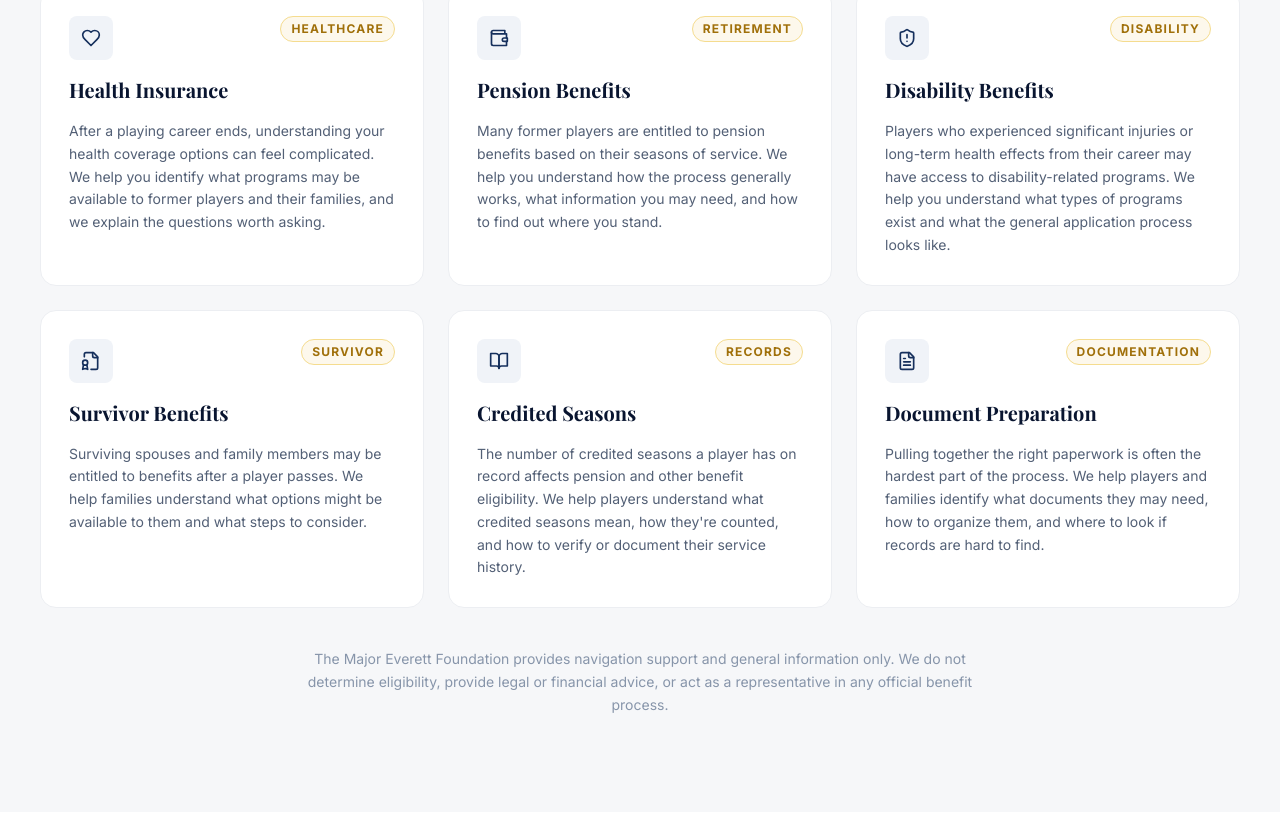
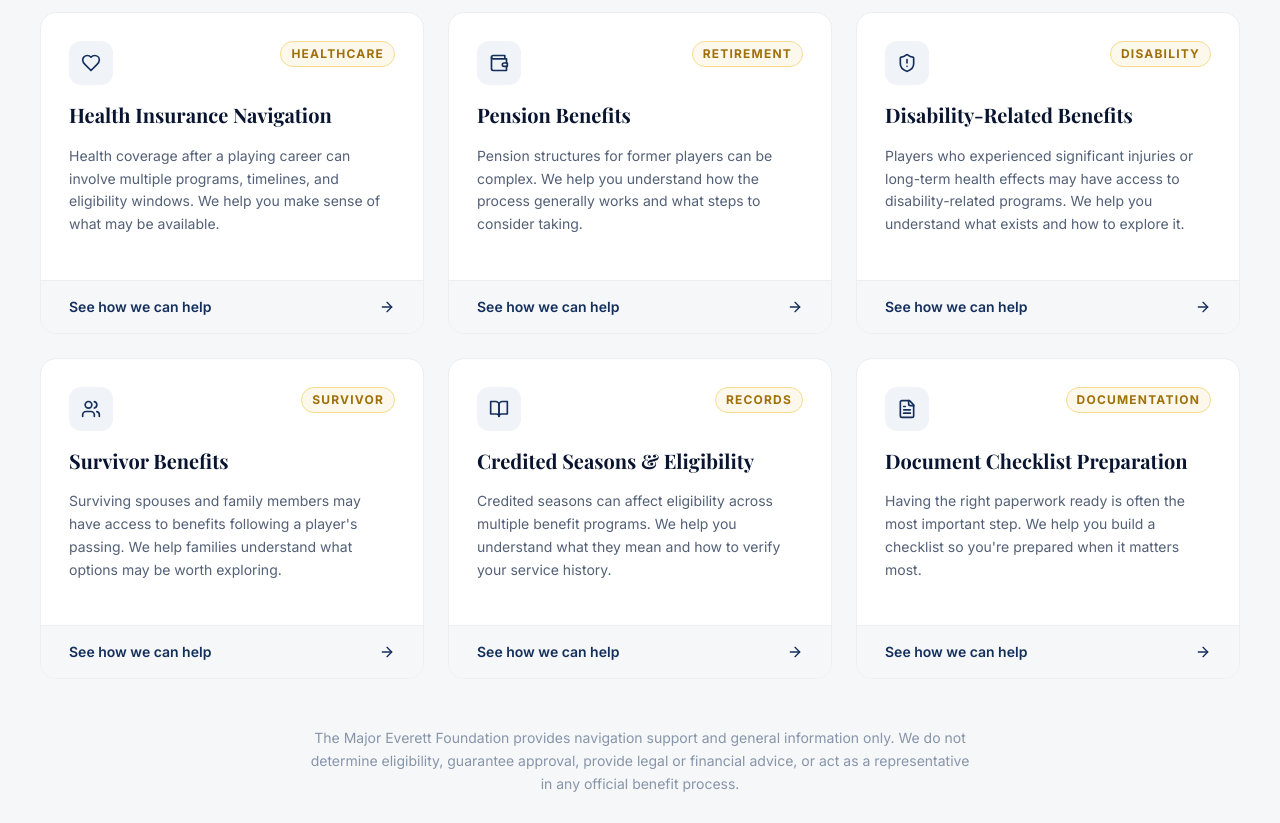
Before and after one commit to ptg-software-solutions/client-majoreverettfoundation-website-bolt-draft, a React (Vite) app: page / in a window 1280 px wide. Shown: the part 2197-3020 px from the top of the page. Built offline with nearby package versions, Linux system fonts and the light colour scheme.

Commit message:
Update Benefits section with action lists

```diff
--- a/src/components/Benefits.tsx
+++ b/src/components/Benefits.tsx
@@ -1,90 +1,183 @@
-import { Heart, Wallet, ShieldAlert, BookOpen, FileBadge, FileText } from 'lucide-react';
+import { Heart, Wallet, ShieldAlert, Users, BookOpen, FileText, CheckCircle2, ArrowRight } from 'lucide-react';
+import { useState } from 'react';
 
 const benefits = [
   {
     icon: Heart,
-    title: 'Health Insurance',
-    description:
-      'After a playing career ends, understanding your health coverage options can feel complicated. We help you identify what programs may be available to former players and their families, and we explain the questions worth asking.',
+    title: 'Health Insurance Navigation',
     tag: 'Healthcare',
+    summary:
+      'Health coverage after a playing career can involve multiple programs, timelines, and eligibility windows. We help you make sense of what may be available.',
+    actions: [
+      'Understand your coverage options and how they interact',
+      'Prepare questions before speaking with plan administrators',
+      'Identify key enrollment windows and deadlines to ask about',
+      'Organize documentation that may be requested during review',
+    ],
   },
   {
     icon: Wallet,
     title: 'Pension Benefits',
-    description:
-      'Many former players are entitled to pension benefits based on their seasons of service. We help you understand how the process generally works, what information you may need, and how to find out where you stand.',
     tag: 'Retirement',
+    summary:
+      'Pension structures for former players can be complex. We help you understand how the process generally works and what steps to consider taking.',
+    actions: [
+      'Understand how pension calculations are generally structured',
+      'Identify what information you may need to gather',
+      'Prepare questions for the relevant pension administrators',
+      'Organize service records and career documentation',
+    ],
   },
   {
     icon: ShieldAlert,
-    title: 'Disability Benefits',
-    description:
-      'Players who experienced significant injuries or long-term health effects from their career may have access to disability-related programs. We help you understand what types of programs exist and what the general application process looks like.',
+    title: 'Disability-Related Benefits',
     tag: 'Disability',
+    summary:
+      'Players who experienced significant injuries or long-term health effects may have access to disability-related programs. We help you understand what exists and how to explore it.',
+    actions: [
+      'Understand what types of disability programs may be available',
+      'Identify next steps for initiating an inquiry or request',
+      'Prepare medical and career documentation for review',
+      'Organize records that support your history of service',
+    ],
   },
   {
-    icon: FileBadge,
+    icon: Users,
     title: 'Survivor Benefits',
-    description:
-      'Surviving spouses and family members may be entitled to benefits after a player passes. We help families understand what options might be available to them and what steps to consider.',
     tag: 'Survivor',
+    summary:
+      "Surviving spouses and family members may have access to benefits following a player's passing. We help families understand what options may be worth exploring.",
+    actions: [
+      'Understand what survivor benefit programs may exist',
+      'Identify documents a family may need to locate or request',
+      'Prepare questions before contacting administrators',
+      'Organize key records to support the review process',
+    ],
   },
   {
     icon: BookOpen,
-    title: 'Credited Seasons',
-    description:
-      'The number of credited seasons a player has on record affects pension and other benefit eligibility. We help players understand what credited seasons mean, how they\'re counted, and how to verify or document their service history.',
+    title: 'Credited Seasons & Eligibility',
     tag: 'Records',
+    summary:
+      'Credited seasons can affect eligibility across multiple benefit programs. We help you understand what they mean and how to verify your service history.',
+    actions: [
+      'Understand how credited seasons are generally counted',
+      'Identify how to request or verify your season records',
+      'Prepare questions about your eligibility standing',
+      'Organize contracts and performance records as supporting evidence',
+    ],
   },
   {
     icon: FileText,
-    title: 'Document Preparation',
-    description:
-      'Pulling together the right paperwork is often the hardest part of the process. We help players and families identify what documents they may need, how to organize them, and where to look if records are hard to find.',
+    title: 'Document Checklist Preparation',
     tag: 'Documentation',
+    summary:
+      "Having the right paperwork ready is often the most important step. We help you build a checklist so you're prepared when it matters most.",
+    actions: [
+      'Identify which documents are commonly requested per benefit type',
+      'Organize existing records into a clear, accessible format',
+      'Request help locating records that may be difficult to find',
+      'Prepare a working checklist tailored to your situation',
+    ],
   },
 ];
 
 export default function Benefits() {
+  const [activeCard, setActiveCard] = useState<string | null>(null);
+
   return (
-    <section id="benefits" className="py-24" style={{ background: '#f6f7f9' }}>
+    <section id="benefits" className="py-24 bg-steel-50">
       <div className="max-w-7xl mx-auto px-6 md:px-10">
+
         {/* Header */}
         <div className="text-center max-w-2xl mx-auto mb-16">
-          <p className="text-gold-500 text-sm font-bold tracking-widest uppercase mb-3">Benefit Areas</p>
+          <p className="text-gold-600 text-xs font-bold tracking-widest uppercase mb-3">
+            Benefits We Help Navigate
+          </p>
           <h2 className="font-display text-3xl md:text-5xl font-bold text-navy-900 leading-tight mb-5">
-            We Help You Navigate<br />the Benefits Landscape
+            Understand Your Options.<br />Take Informed Next Steps.
           </h2>
           <p className="text-steel-600 text-lg leading-relaxed">
-            We can't tell you what you'll receive — that's determined by the programs themselves. What we can do is help you understand how these benefit areas work and make sure you're asking the right questions.
+            We don't determine eligibility or guarantee outcomes — that's the role of the programs themselves. What we do is help you understand how each benefit area works, prepare the right questions, and organize what you need before you reach out.
           </p>
         </div>
 
-        {/* Grid */}
+        {/* Cards grid */}
         <div className="grid sm:grid-cols-2 lg:grid-cols-3 gap-6">
-          {benefits.map(({ icon: Icon, title, description, tag }) => (
+          {benefits.map(({ icon: Icon, title, tag, summary, actions }) => {
+            const isOpen = activeCard === title;
+            return (
               <div
                 key={title}
-              className="bg-white rounded-2xl p-7 border border-steel-100 hover:shadow-lg hover:shadow-navy-900/5 transition-shadow duration-300 flex flex-col gap-4"
+                className={`bg-white rounded-2xl border transition-all duration-300 flex flex-col overflow-hidden group
+                  ${isOpen
+                    ? 'border-navy-200 shadow-xl shadow-navy-900/10'
+                    : 'border-steel-100 hover:border-navy-200 hover:shadow-lg hover:shadow-navy-900/6'
+                  }`}
               >
+                {/* Card top */}
+                <div className="p-7 flex flex-col gap-4 flex-1">
                   <div className="flex items-start justify-between">
-                <div className="w-11 h-11 rounded-lg bg-navy-50 flex items-center justify-center">
-                  <Icon className="w-5 h-5 text-navy-700" />
+                    <div className={`w-11 h-11 rounded-xl flex items-center justify-center transition-colors duration-300
+                      ${isOpen ? 'bg-navy-800' : 'bg-navy-50 group-hover:bg-navy-100'}`}>
+                      <Icon className={`w-5 h-5 transition-colors duration-300 ${isOpen ? 'text-gold-400' : 'text-navy-700'}`} />
                     </div>
                     <span className="text-xs font-bold tracking-widest uppercase text-gold-600 bg-gold-50 border border-gold-200 px-2.5 py-1 rounded-full">
                       {tag}
                     </span>
                   </div>
-              <h3 className="font-display text-xl font-bold text-navy-900">{title}</h3>
-              <p className="text-steel-600 text-sm leading-relaxed">{description}</p>
+
+                  <h3 className="font-display text-xl font-bold text-navy-900 leading-snug">
+                    {title}
+                  </h3>
+
+                  <p className="text-steel-600 text-sm leading-relaxed flex-1">
+                    {summary}
+                  </p>
+
+                  {/* Action list — always visible on open, shown inline */}
+                  <div className={`transition-all duration-300 overflow-hidden ${isOpen ? 'max-h-96 opacity-100 mt-1' : 'max-h-0 opacity-0'}`}>
+                    <p className="text-xs font-bold tracking-widest uppercase text-steel-400 mb-3">
+                      How we can help
+                    </p>
+                    <ul className="flex flex-col gap-2.5">
+                      {actions.map((action) => (
+                        <li key={action} className="flex items-start gap-2.5">
+                          <CheckCircle2 className="w-4 h-4 text-gold-500 mt-0.5 shrink-0" />
+                          <span className="text-sm text-steel-700 leading-snug">{action}</span>
+                        </li>
+                      ))}
+                    </ul>
                   </div>
-          ))}
                 </div>
 
-        {/* Disclaimer note */}
-        <p className="mt-10 text-center text-steel-400 text-sm max-w-2xl mx-auto leading-relaxed">
-          The Major Everett Foundation provides navigation support and general information only. We do not determine eligibility, provide legal or financial advice, or act as a representative in any official benefit process.
+                {/* Toggle button */}
+                <button
+                  onClick={() => setActiveCard(isOpen ? null : title)}
+                  className={`flex items-center justify-between w-full px-7 py-4 border-t text-sm font-semibold transition-all duration-200
+                    ${isOpen
+                      ? 'border-navy-100 bg-navy-800 text-white'
+                      : 'border-steel-100 bg-steel-50 text-navy-700 hover:bg-navy-50 hover:text-navy-900'
+                    }`}
+                  aria-expanded={isOpen}
+                  aria-label={isOpen ? `Collapse ${title}` : `See how we help with ${title}`}
+                >
+                  <span>{isOpen ? 'Close' : 'See how we can help'}</span>
+                  <ArrowRight
+                    className={`w-4 h-4 transition-transform duration-300 ${isOpen ? 'rotate-90' : 'group-hover:translate-x-0.5'}`}
+                  />
+                </button>
+              </div>
+            );
+          })}
+        </div>
+
+        {/* Disclaimer */}
+        <div className="mt-12 text-center">
+          <p className="text-steel-400 text-sm max-w-2xl mx-auto leading-relaxed">
+            The Major Everett Foundation provides navigation support and general information only. We do not determine eligibility, guarantee approval, provide legal or financial advice, or act as a representative in any official benefit process.
           </p>
+        </div>
       </div>
     </section>
   );
```
Lines whose indentation alone changed are shown as unchanged.
